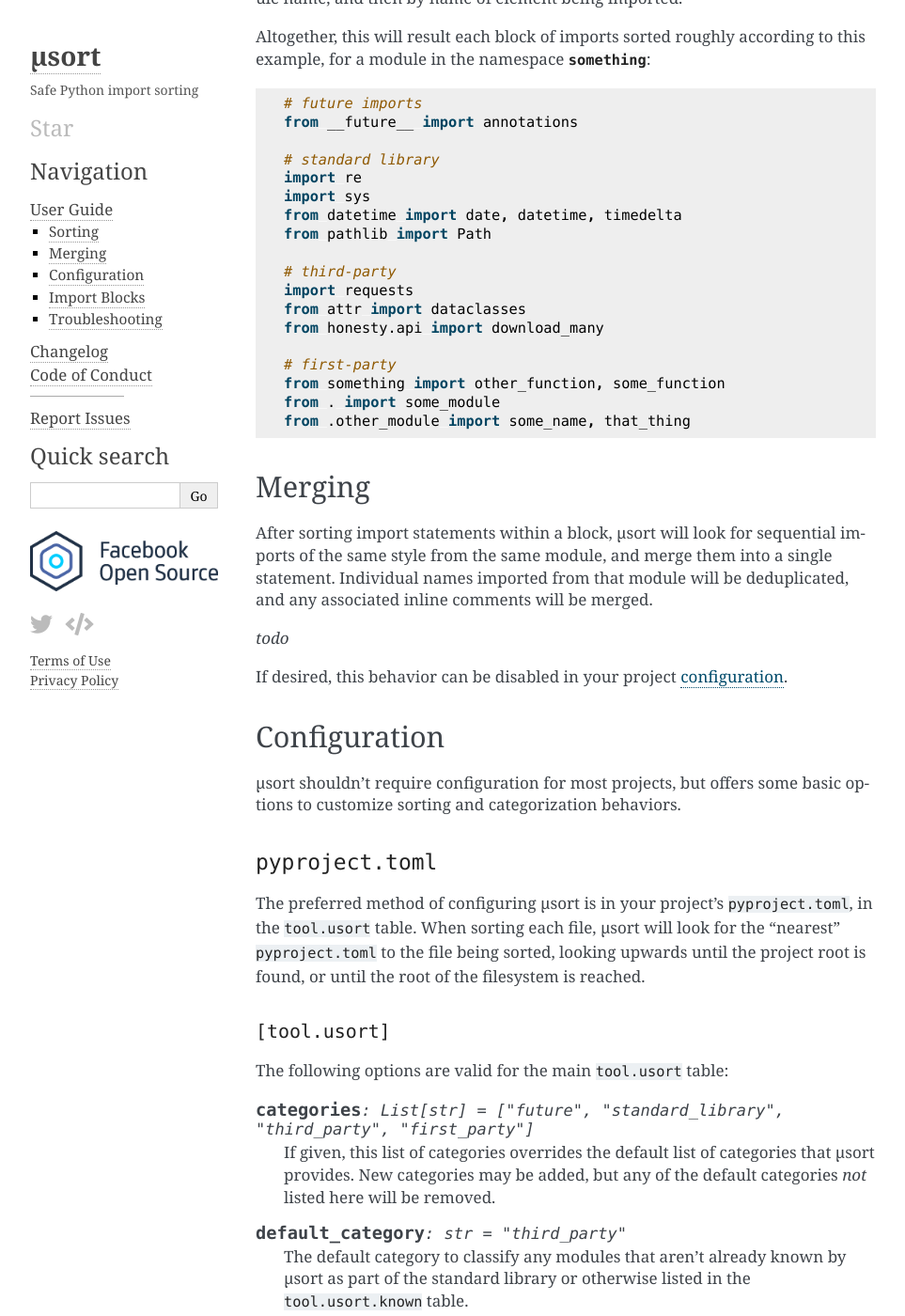
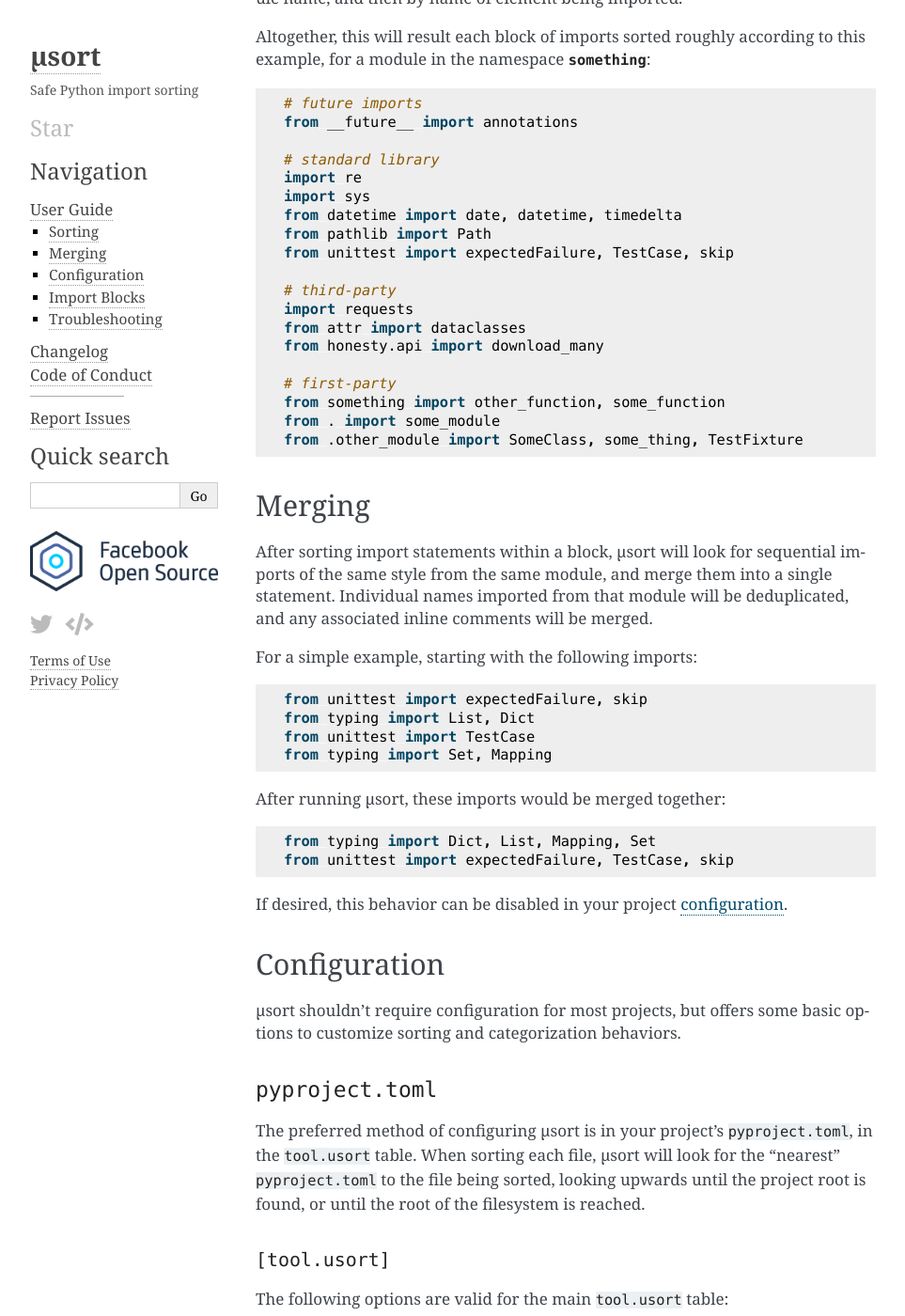
Before and after one commit to facebook/usort, a Sphinx documentation site: the page built from docs/guide.rst, in a window 1280 px wide and 1400 px high, scrolled down 1165 px. Shown: the whole window at 94% size, without its empty margins (148-1111 px from the left). Built offline with Sphinx 7.4.7, drawn with Linux system fonts in a browser that asks for light colours; pages that are not in the unit, such as notebooks, are missing from menus.

Commit message:
Basic merging example, uppercase imports

```diff
--- a/docs/guide.rst
+++ b/docs/guide.rst
@@ -68,6 +68,7 @@ to this example, for a module in the namespace :mod:`something`::
     import sys
     from datetime import date, datetime, timedelta
     from pathlib import Path
+    from unittest import expectedFailure, TestCase, skip
 
     # third-party
     import requests
@@ -77,7 +78,7 @@ to this example, for a module in the namespace :mod:`something`::
     # first-party
     from something import other_function, some_function
     from . import some_module
-    from .other_module import some_name, that_thing
+    from .other_module import SomeClass, some_thing, TestFixture
 
 
 Merging
@@ -88,7 +89,17 @@ of the same style from the same module, and merge them into a single statement.
 Individual names imported from that module will be deduplicated, and any associated
 inline comments will be merged.
 
-*todo*
+For a simple example, starting with the following imports::
+
+    from unittest import expectedFailure, skip
+    from typing import List, Dict
+    from unittest import TestCase
+    from typing import Set, Mapping
+
+After running µsort, these imports would be merged together::
+
+    from typing import Dict, List, Mapping, Set
+    from unittest import expectedFailure, TestCase, skip
 
 If desired, this behavior can be disabled in your project `configuration`_.
 
```
Also changed, not shown: README.md (+1 -0 lines).
